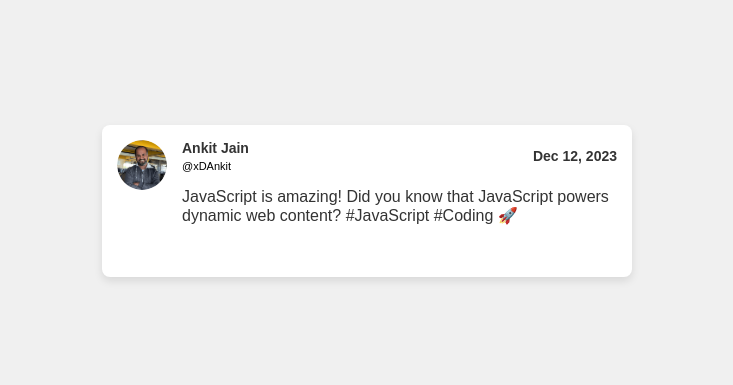
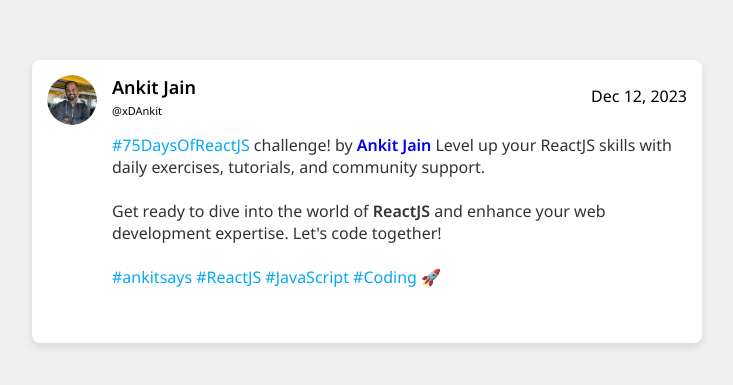
Before and after one commit to xDAnkit/email-template, a website: page index.html in a window 1280 px wide. Shown: the part 199-584 px from the top of the page, without its empty margins (273-1006 px from the left). Drawn offline with Linux system fonts and the light colour scheme.

Commit message:
UI Changes

```diff
--- a/index.html
+++ b/index.html
@@ -2,34 +2,49 @@
 <html>
   <head>
     <!-- Basic metadata -->
-    <title>Your Website Title</title>
+    <title>Welcome to #75DaysOfReactJS by Ankit Jain</title>
     <meta
       name="description"
       content="Description of your website for previews"
     />
 
     <!-- Open Graph meta tags -->
-    <meta property="og:title" content="Your Website Title" />
     <meta
-      property="og:description"
-      content="Description of your website for previews"
+      property="og:title"
+      content="Welcome to #75DaysOfReactJS by Ankit Jain"
     />
-    <meta property="og:image" content="./images/preview.png" />
+    <!-- Description for Open Graph -->
+    <meta
+      name="og:description"
+      content="#75DaysOfReactJS challenge! by Ankit Jain. Level up your ReactJS skills with daily exercises, tutorials, and community support. Get ready to dive into the world of ReactJS and enhance your web development expertise. Let's code together!"
+    />
     <meta property="og:url" content="https://yourwebsite.com" />
     <meta property="og:type" content="website" />
+    <meta property="og:image" content="./images/preview.png" />
 
     <!-- Twitter Card tags (for Twitter previews) -->
-    <meta name="twitter:card" content="summary_large_image" />
-    <meta name="twitter:title" content="Your Website Title" />
+    <meta
+      name="twitter:title"
+      content="Welcome to #75DaysOfReactJS by Ankit Jain"
+    />
+    <!-- Description for Twitter Card -->
     <meta
       name="twitter:description"
-      content="Description of your website for previews"
+      content="#75DaysOfReactJS challenge! by Ankit Jain. Level up your ReactJS skills with daily exercises, tutorials, and community support. Get ready to dive into the world of ReactJS and enhance your web development expertise. Let's code together!"
     />
     <meta name="twitter:image" content="./images/preview.png" />
 
+    <link rel="preconnect" href="https://fonts.googleapis.com" />
+    <link rel="preconnect" href="https://fonts.gstatic.com" crossorigin />
+    <link
+      href="https://fonts.googleapis.com/css2?family=Noto+Sans:wght@400;600&display=swap"
+      rel="stylesheet"
+    />
+
     <style>
+      /* CSS styles */
       body {
-        font-family: Arial, sans-serif;
+        font-family: "Noto Sans", sans-serif;
         margin: 0;
         padding: 0;
         display: flex;
@@ -39,12 +54,13 @@
         background-color: #f0f0f0;
       }
 
+      /* Styles for the Twitter card layout */
       .twitter-card {
         background-color: #fff;
         border-radius: 8px;
         box-shadow: 0 4px 8px rgba(0, 0, 0, 0.1);
         display: flex;
-        max-width: 500px;
+        max-width: 640px;
         padding: 15px;
       }
 
@@ -69,13 +85,6 @@
         margin-bottom: 10px;
       }
 
-      .twitter-name,
-      .twitter-date {
-        color: #333;
-        font-size: 14px;
-        font-weight: bold;
-      }
-
       .user-details {
         margin: 0;
         display: flex;
@@ -84,6 +93,11 @@
         font-size: 11px;
         align-items: start;
         gap: 4px;
+      }
+
+      .twitter-name {
+        font-size: 18px;
+        font-weight: bold;
       }
 
       .twitter-tweet p {
@@ -99,6 +113,14 @@
         margin-right: 10px;
         color: #333;
         font-size: 18px;
+      }
+
+      .hashtags {
+        color: #03a9f4;
+      }
+      .profile-link {
+        text-decoration: none;
+        font-weight: bold;
       }
     </style>
   </head>
@@ -119,8 +141,17 @@
         </div>
         <div class="twitter-tweet">
           <p>
-            JavaScript is amazing! Did you know that JavaScript powers dynamic
-            web content? #JavaScript #Coding 🚀
+            <span class="hashtags">#75DaysOfReactJS</span> challenge! by
+            <a class="profile-link" href="https://www.instagram.com/xdankit/"
+              >Ankit Jain</a
+            >
+            Level up your ReactJS skills with daily exercises, tutorials, and
+            community support.<br /><br />Get ready to dive into the world of
+            <strong>ReactJS</strong> and enhance your web development expertise.
+            Let's code together!<br /><br />
+            <span class="hashtags"
+              >#ankitsays #ReactJS #JavaScript #Coding 🚀</span
+            >
           </p>
         </div>
         <div class="twitter-icons">
```
